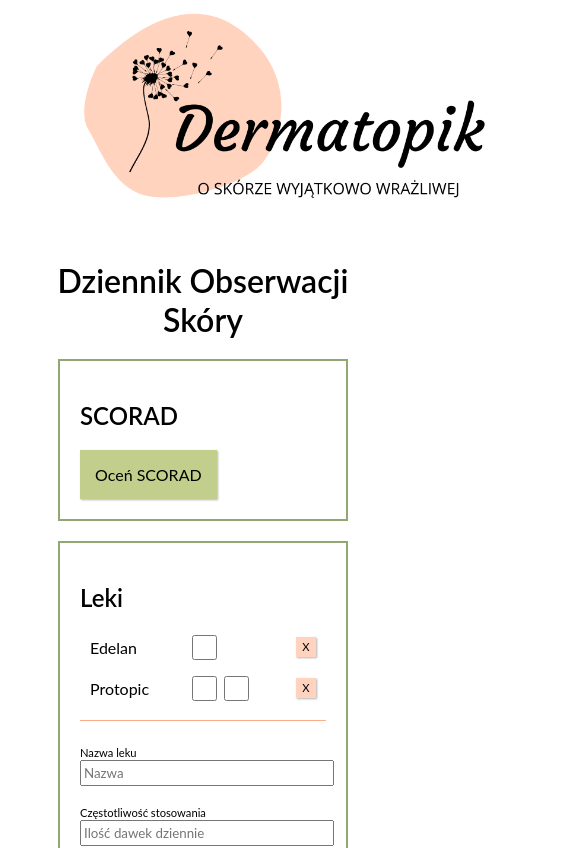
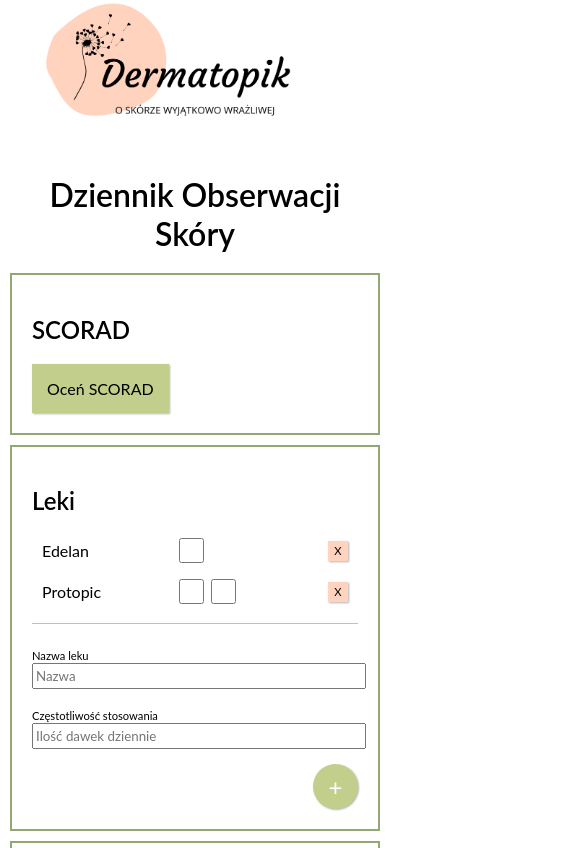
Before and after one commit to karolinachodera/dermatopik, a React (Create React App) app: page / in a window 390 px wide. Shown: the top 848 px of the page, 585 px wide, since content can reach past the window. Built offline with nearby package versions, Linux system fonts and the light colour scheme.

Commit message:
change margins and header width on small screens

```diff
--- a/src/styles/_base.scss
+++ b/src/styles/_base.scss
@@ -23,5 +23,6 @@ header {
 }
 
 header img {
-    height: 200px;
+    max-width: 100%;
+    max-height: 200px;
 }
--- a/src/styles/_layout.scss
+++ b/src/styles/_layout.scss
@@ -3,6 +3,7 @@
 
 body {
     width: 100%;
+    margin: 0;
 }
 
 main {
@@ -14,14 +15,19 @@ main {
     max-width: 1000px;
     padding: 0 50px;
     margin: 0 auto;
+
+    @include mixins.medium {
+        gap: 10px;
+        padding: 0 10px;
+    }
 }
 
 section.main {
     border: 2px solid variables.$dark-green;
     padding: 20px;
-            @include mixins.large {
-                    grid-column: 1 / 3;
-                }
+    @include mixins.large {
+        grid-column: 1 / 3;
+    }
 }
 
 section.main.full-width {
```
